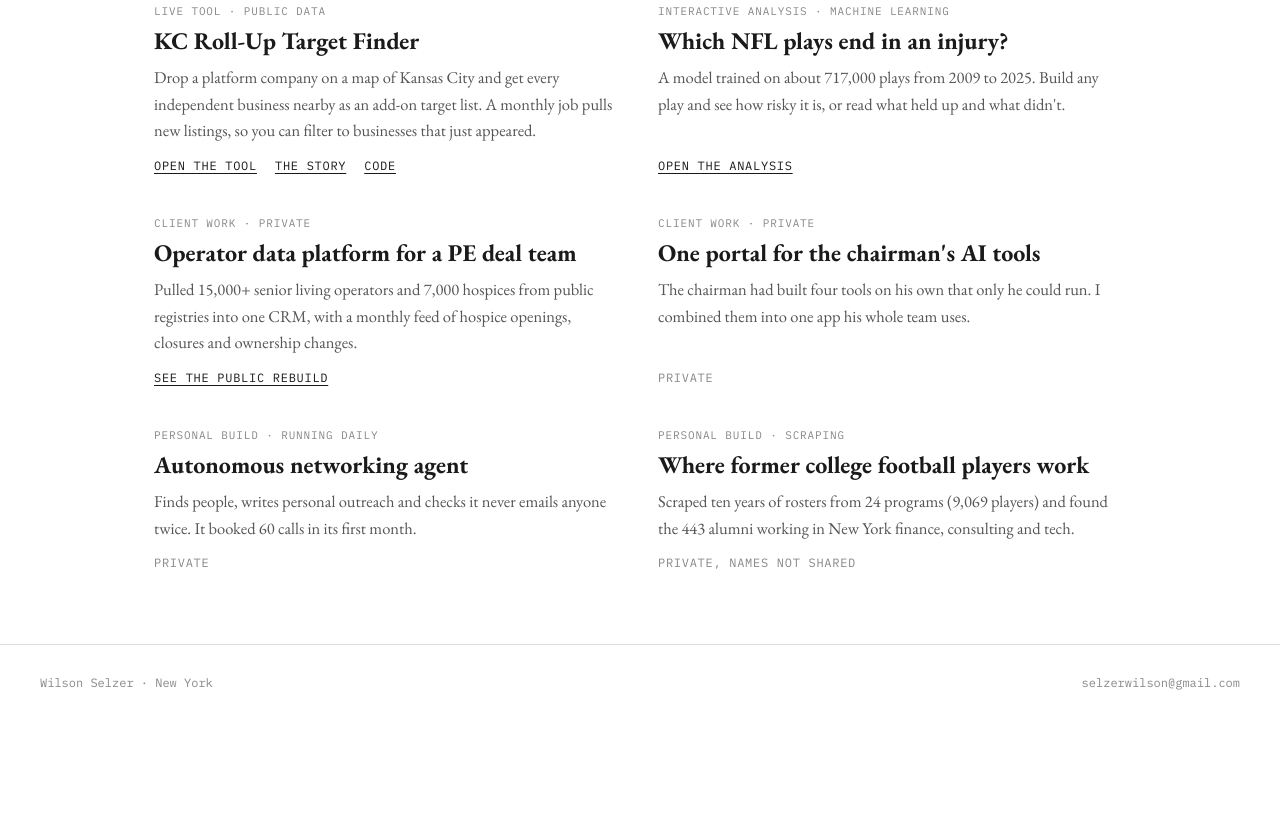
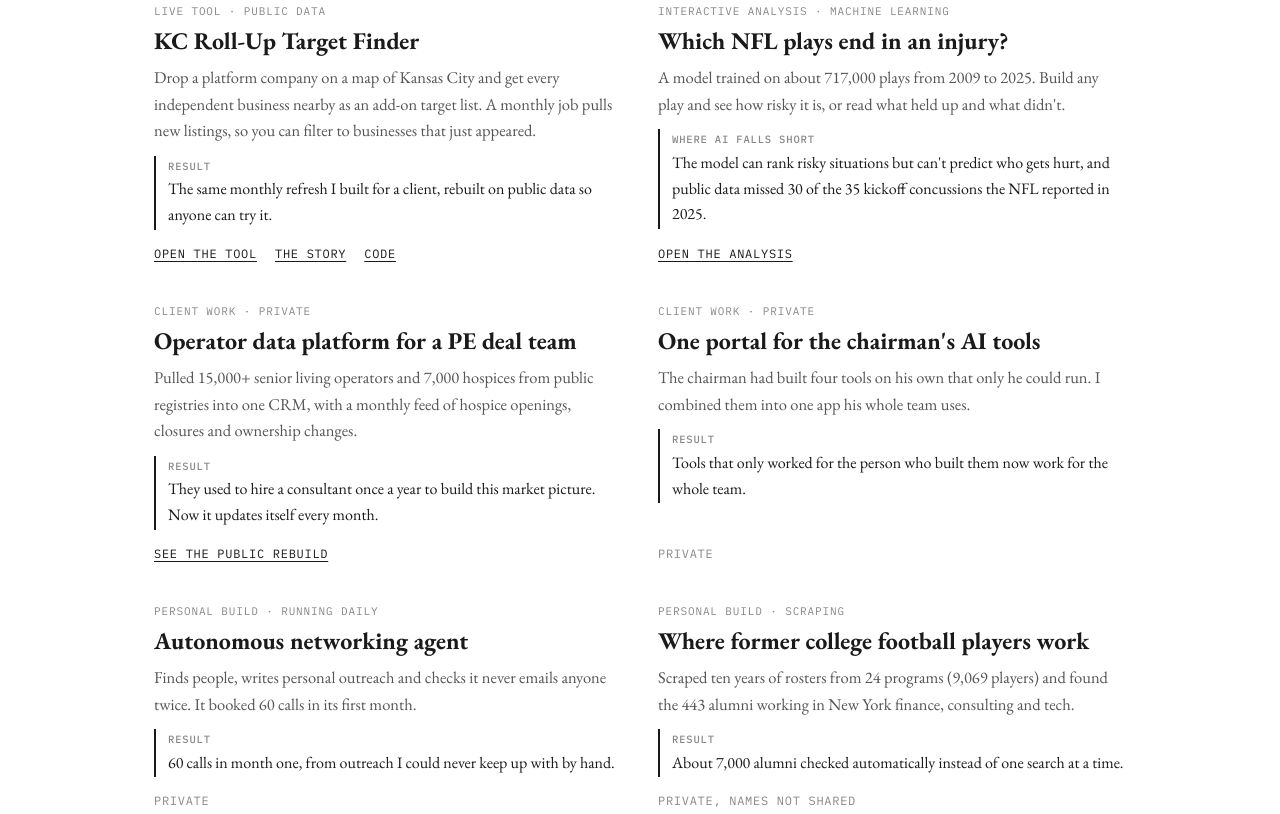
Before and after one commit to WilsonSelzer/WilsonSelzer.github.io, a plain HTML site: page index.html in a window 1280 px wide. Shown: the part 1134-1948 px from the top of the page. Before the commit the page ends 1866 px from the top, so only its background shows below. Drawn offline with nearby package versions, Linux system fonts and the light colour scheme.

Commit message:
Front page: result line on every project, fresh NFL thumbnail
Co-Authored-By: Claude Opus 5.5 <noreply@anthropic.com>
Claude-Session: https://claude.ai/code/session_01XhjHobFuHByZKkqDKUDe5z

```diff
--- a/index.html
+++ b/index.html
@@ -38,6 +38,7 @@
         <div class="tag">Live tool · Public data</div>
         <h3><a href="kc-sba-loan-map/">KC Roll-Up Target Finder</a></h3>
         <p>Drop a platform company on a map of Kansas City and get every independent business nearby as an add-on target list. A monthly job pulls new listings, so you can filter to businesses that just appeared.</p>
+        <p class="result"><b>Result</b> The same monthly refresh I built for a client, rebuilt on public data so anyone can try it.</p>
         <div class="links"><a href="kc-sba-loan-map/">Open the tool</a><a href="kc/">The story</a><a href="https://github.com/WilsonSelzer/kc-sba-loan-map">Code</a></div>
       </article>
 
@@ -46,6 +47,7 @@
         <div class="tag">Interactive analysis · Machine learning</div>
         <h3><a href="nfl-injuries/">Which NFL plays end in an injury?</a></h3>
         <p>A model trained on about 717,000 plays from 2009 to 2025. Build any play and see how risky it is, or read what held up and what didn't.</p>
+        <p class="result"><b>Where AI falls short</b> The model can rank risky situations but can't predict who gets hurt, and public data missed 30 of the 35 kickoff concussions the NFL reported in 2025.</p>
         <div class="links"><a href="nfl-injuries/">Open the analysis</a></div>
       </article>
 
@@ -53,6 +55,7 @@
         <div class="tag">Client work · Private</div>
         <h3>Operator data platform for a PE deal team</h3>
         <p>Pulled 15,000+ senior living operators and 7,000 hospices from public registries into one CRM, with a monthly feed of hospice openings, closures and ownership changes.</p>
+        <p class="result"><b>Result</b> They used to hire a consultant once a year to build this market picture. Now it updates itself every month.</p>
         <div class="links"><a href="kc/">See the public rebuild</a></div>
       </article>
 
@@ -60,6 +63,7 @@
         <div class="tag">Client work · Private</div>
         <h3>One portal for the chairman's AI tools</h3>
         <p>The chairman had built four tools on his own that only he could run. I combined them into one app his whole team uses.</p>
+        <p class="result"><b>Result</b> Tools that only worked for the person who built them now work for the whole team.</p>
         <div class="links"><span>Private</span></div>
       </article>
 
@@ -67,6 +71,7 @@
         <div class="tag">Personal build · Running daily</div>
         <h3>Autonomous networking agent</h3>
         <p>Finds people, writes personal outreach and checks it never emails anyone twice. It booked 60 calls in its first month.</p>
+        <p class="result"><b>Result</b> 60 calls in month one, from outreach I could never keep up with by hand.</p>
         <div class="links"><span>Private</span></div>
       </article>
 
@@ -74,6 +79,7 @@
         <div class="tag">Personal build · Scraping</div>
         <h3>Where former college football players work</h3>
         <p>Scraped ten years of rosters from 24 programs (9,069 players) and found the 443 alumni working in New York finance, consulting and tech.</p>
+        <p class="result"><b>Result</b> About 7,000 alumni checked automatically instead of one search at a time.</p>
         <div class="links"><span>Private, names not shared</span></div>
       </article>
     </div>
--- a/style.css
+++ b/style.css
@@ -97,3 +97,5 @@ footer { border-top: 1px solid var(--rule); margin-top: 40px; padding: 28px 40px
 .card .links a { color: var(--ink); text-underline-offset: 3px; }
 .card .links span { color: var(--muted); }
 @media (max-width: 760px) { .grid { grid-template-columns: 1fr; } .about { padding-top: 40px; } }
+.card .result { font-size: 16px; color: var(--ink); border-left: 2px solid var(--ink); padding: 2px 0 2px 12px; margin: 0 0 14px; }
+.card .result b { display: block; font-family: var(--mono); font-size: 10.5px; letter-spacing: .08em; text-transform: uppercase; font-weight: 500; color: var(--muted); margin-bottom: 2px; }
```
Also changed, not shown: nfl-tool.jpg.
